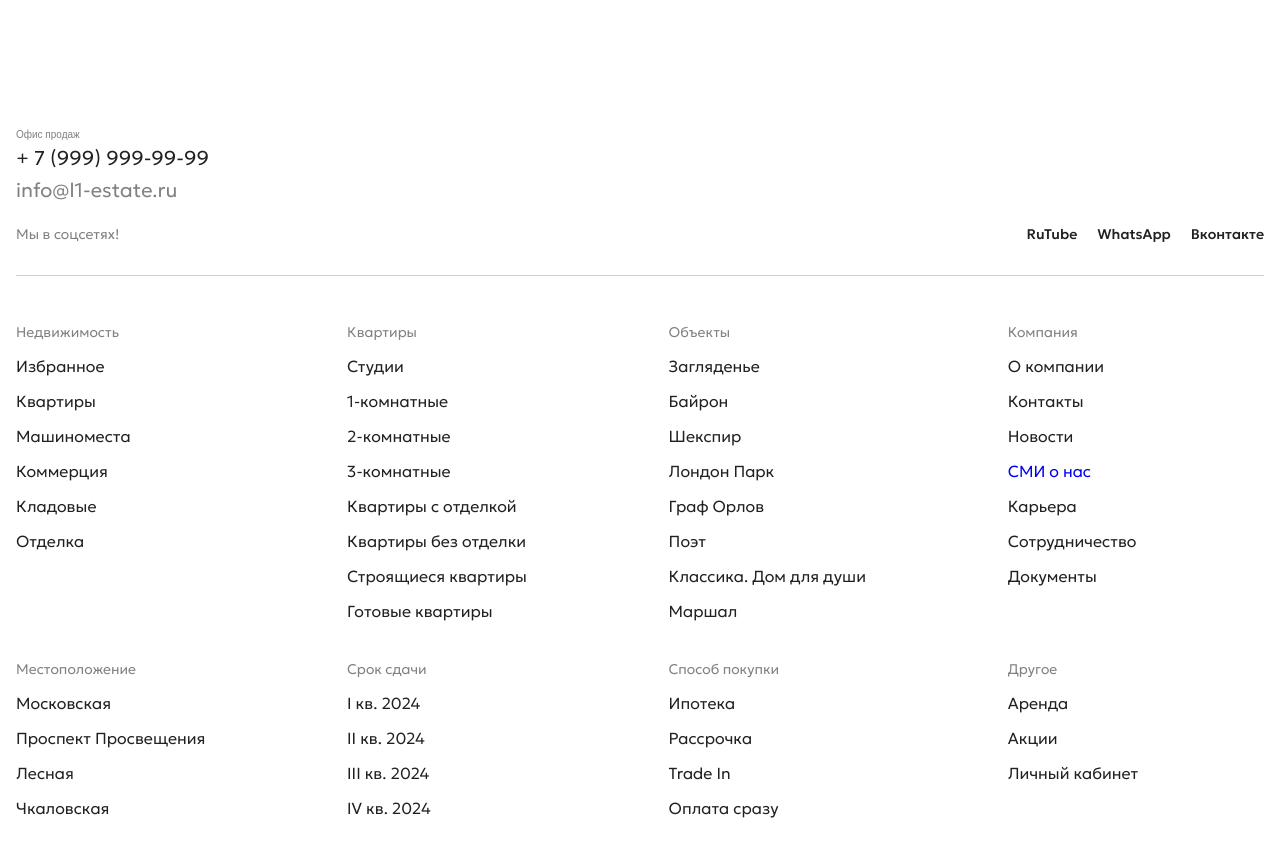
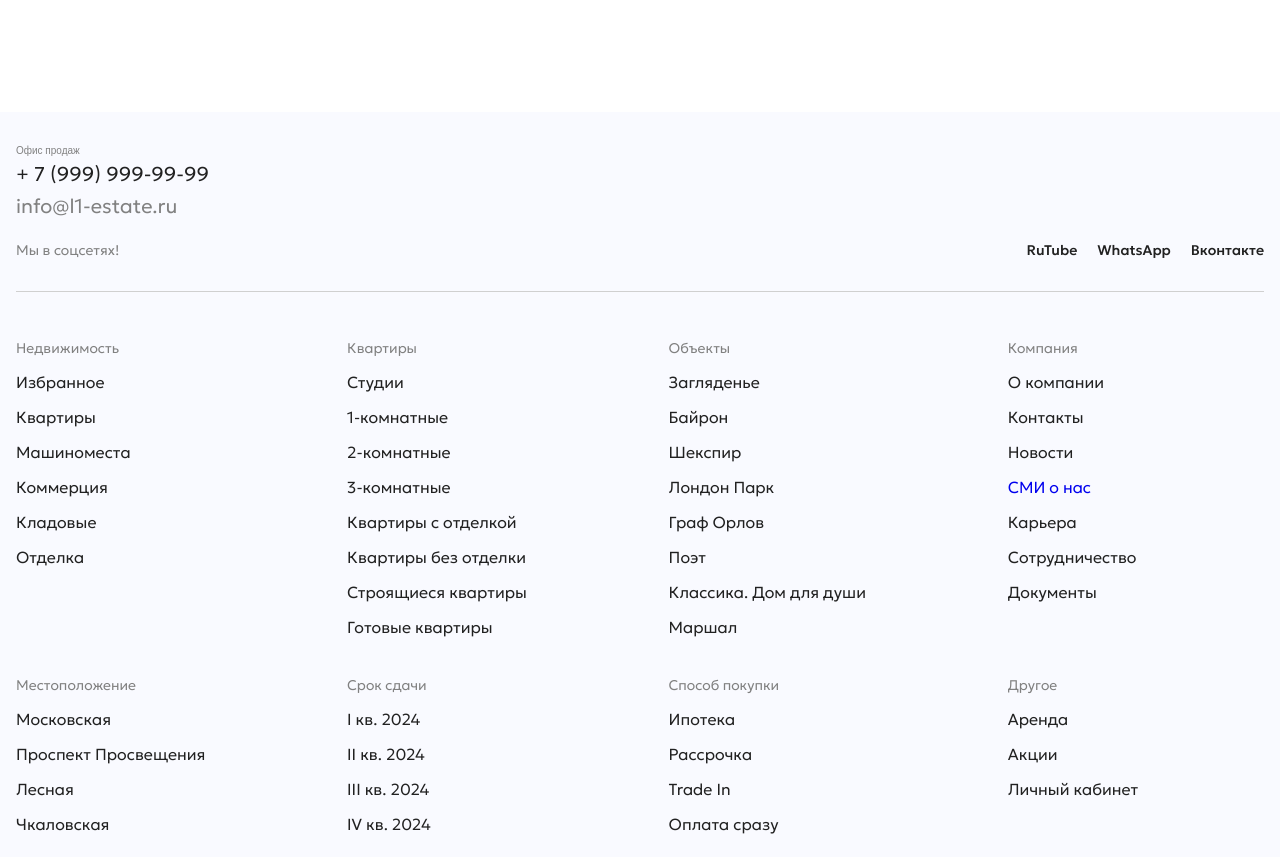
Before and after one commit to Lelyia/L1, a plain HTML site: page index.html in a window 1280 px wide. Shown: the part 5082-5939 px from the top of the page. Drawn offline with Linux system fonts and the light colour scheme; a web font is replaced by a local one.

Commit message:
redact background footer

```diff
--- a/css/main/mobile.css
+++ b/css/main/mobile.css
@@ -1501,6 +1501,12 @@
 
  /* footer contacts */
 
+ .footer {
+   background: var(--background-color);
+   padding-top: 16px;
+
+ }
+
  .footer--static {
      display: none;
  }
@@ -1633,7 +1639,7 @@
  }
 
  .footer__subscription-container input {
-     background-color: transparent;
+     background-color: var(--base-white);
      width: 100%;
      position: relative;
      padding: 16px;
```
